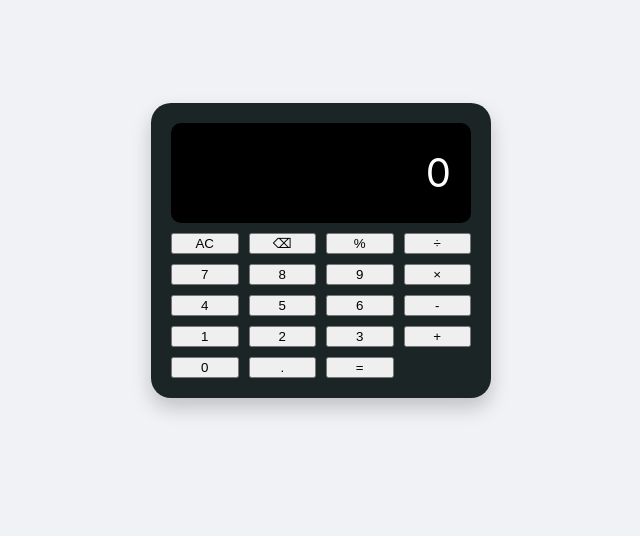
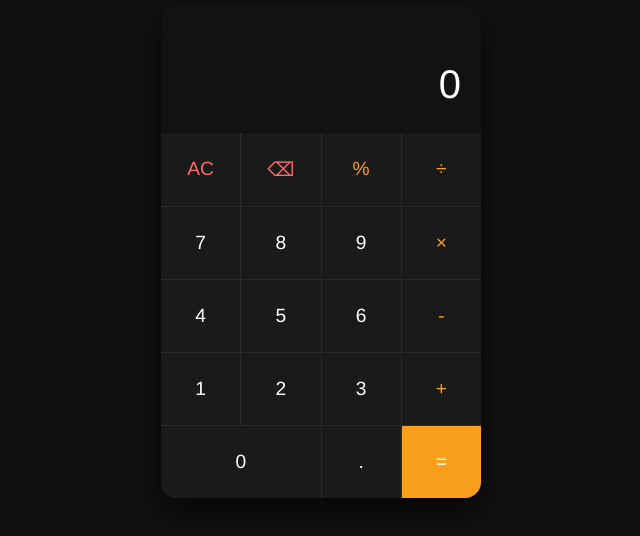
Before and after one commit to Steilen/Minimalist-calculator, a plain HTML site: page index.html in a window 1280 px wide. Shown: the part 150-686 px from the top of the page, without its empty margins (319-959 px from the left). Drawn offline with Linux system fonts and the light colour scheme.

Commit message:
Update style.css

```diff
--- a/style.css
+++ b/style.css
@@ -1,81 +1,105 @@
+* {
+    margin: 0;
+    padding: 0;
+    box-sizing: border-box;
+    font-family: 'Helvetica Neue', Arial, sans-serif;
+    user-select: none;
+}
+
 body {
     display: flex;
     justify-content: center;
     align-items: center;
-    height: 100vh;
-    background-color: #f0f2f5;
-    margin: 0;
-    font-family: -apple-system, BlinkMacSystemFont, sans-serif;
+    min-height: 100vh;
+    background-color: #111;
 }
 
 .calculator {
-    background-color: #1c2526;
-    border-radius: 20px;
-    padding: 20px;
-    width: 300px;
-    box-shadow: 0 10px 20px rgba(0, 0, 0, 0.2);
+    width: 320px;
+    background-color: #1a1a1a;
+    border-radius: 16px;
+    overflow: hidden;
+    box-shadow: 0 15px 30px rgba(0, 0, 0, 0.6);
 }
 
 .display {
-    background-color: #000;
-    color: #fff;
-    font-size: 40px;
+    padding: 30px 20px;
     text-align: right;
-    padding: 20px;
-    border-radius: 10px;
-    margin-bottom: 10px;
-    height: 60px;
-    line-height: 60px;
+    height: 130px;
+    display: flex;
+    flex-direction: column;
+    justify-content: flex-end;
+    background-color: #121212;
+}
+
+.previous-operand {
+    color: rgba(255, 255, 255, 0.5);
+    font-size: 1.2rem;
+    min-height: 24px;
+    margin-bottom: 5px;
+}
+
+.current-operand {
+    color: white;
+    font-size: 2.5rem;
+    font-weight: 300;
     overflow: hidden;
+    text-overflow: ellipsis;
 }
 
 .buttons {
     display: grid;
     grid-template-columns: repeat(4, 1fr);
-    gap: 10px;
+    gap: 1px;
+    background-color: #2a2a2a;
 }
 
-.button {
-    background-color: #333;
-    color: #fff;
+button {
     border: none;
-    border-radius: 50%;
-    font-size: 24px;
-    height: 60px;
-    width: 60px;
+    outline: none;
+    padding: 25px 0;
+    font-size: 1.2rem;
+    background-color: #1a1a1a;
+    color: white;
+    transition: background-color 0.2s;
     cursor: pointer;
-    display: flex;
-    justify-content: center;
-    align-items: center;
-    transition: background-color 0.2s;
 }
 
-.button:hover {
-    background-color: #555;
+button:hover {
+    background-color: #2c2c2c;
 }
 
-.button.gray {
-    background-color: #a5a5a5;
-    color: #000;
+button:active {
+    background-color: #333;
 }
 
-.button.gray:hover {
-    background-color: #b5b5b5;
+.operator {
+    background-color: #1a1a1a;
+    color: #f8a01c;
 }
 
-.button.orange {
-    background-color: #f5a623;
-    color: #fff;
+.operator:hover {
+    background-color: #2c2c2c;
 }
 
-.button.orange:hover {
-    background-color: #ffb347;
+.clear, .delete {
+    background-color: #1a1a1a;
+    color: #ff6a6a;
 }
 
-.button.zero {
+.clear:hover, .delete:hover {
+    background-color: #2c2c2c;
+}
+
+.equals {
+    background-color: #f8a01c;
+    color: white;
+}
+
+.equals:hover {
+    background-color: #e59319;
+}
+
+.zero {
     grid-column: span 2;
-    width: 130px;
-    border-radius: 30px;
-    text-align: left;
-    padding-left: 20px;
 }
```
